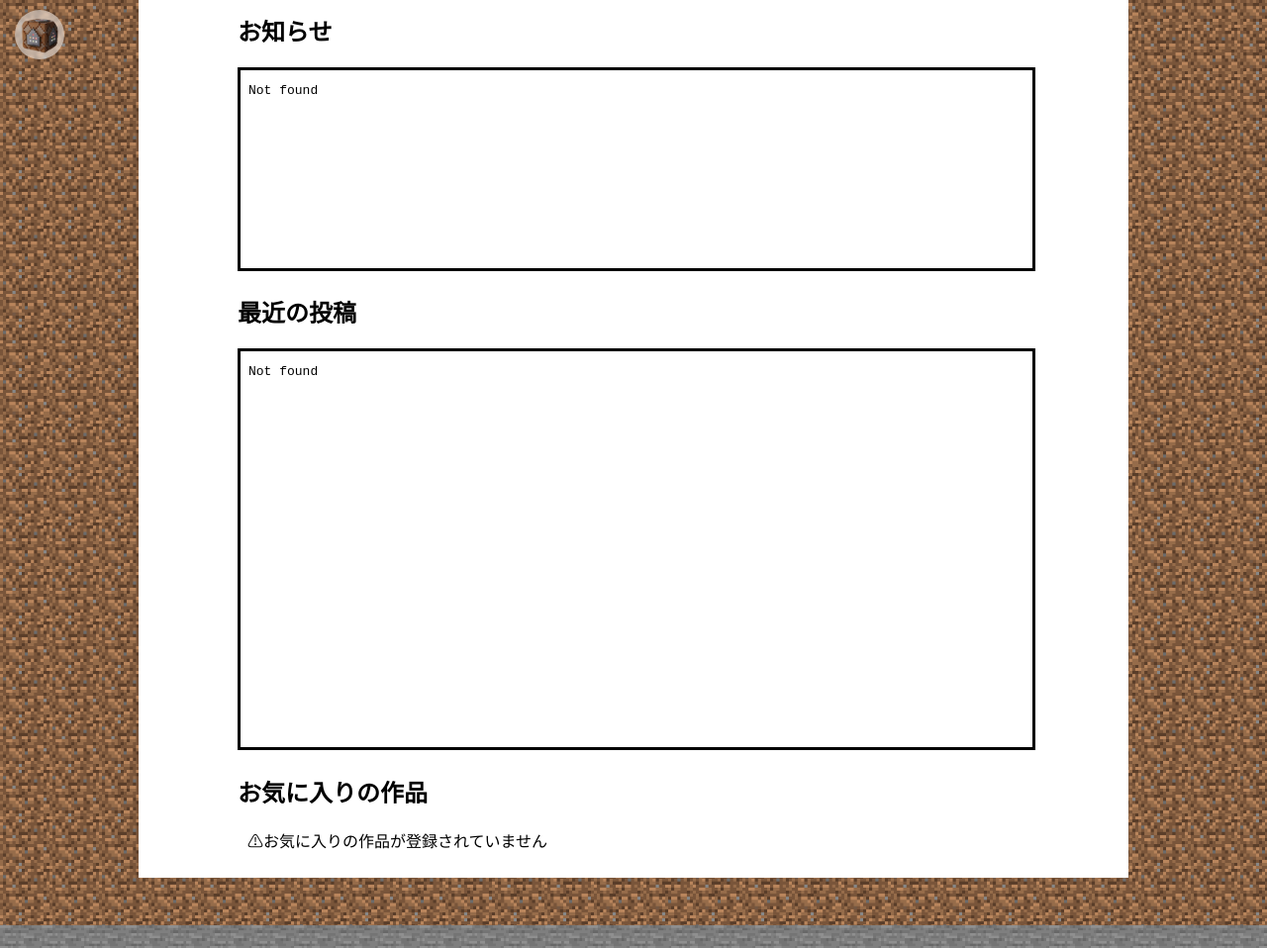
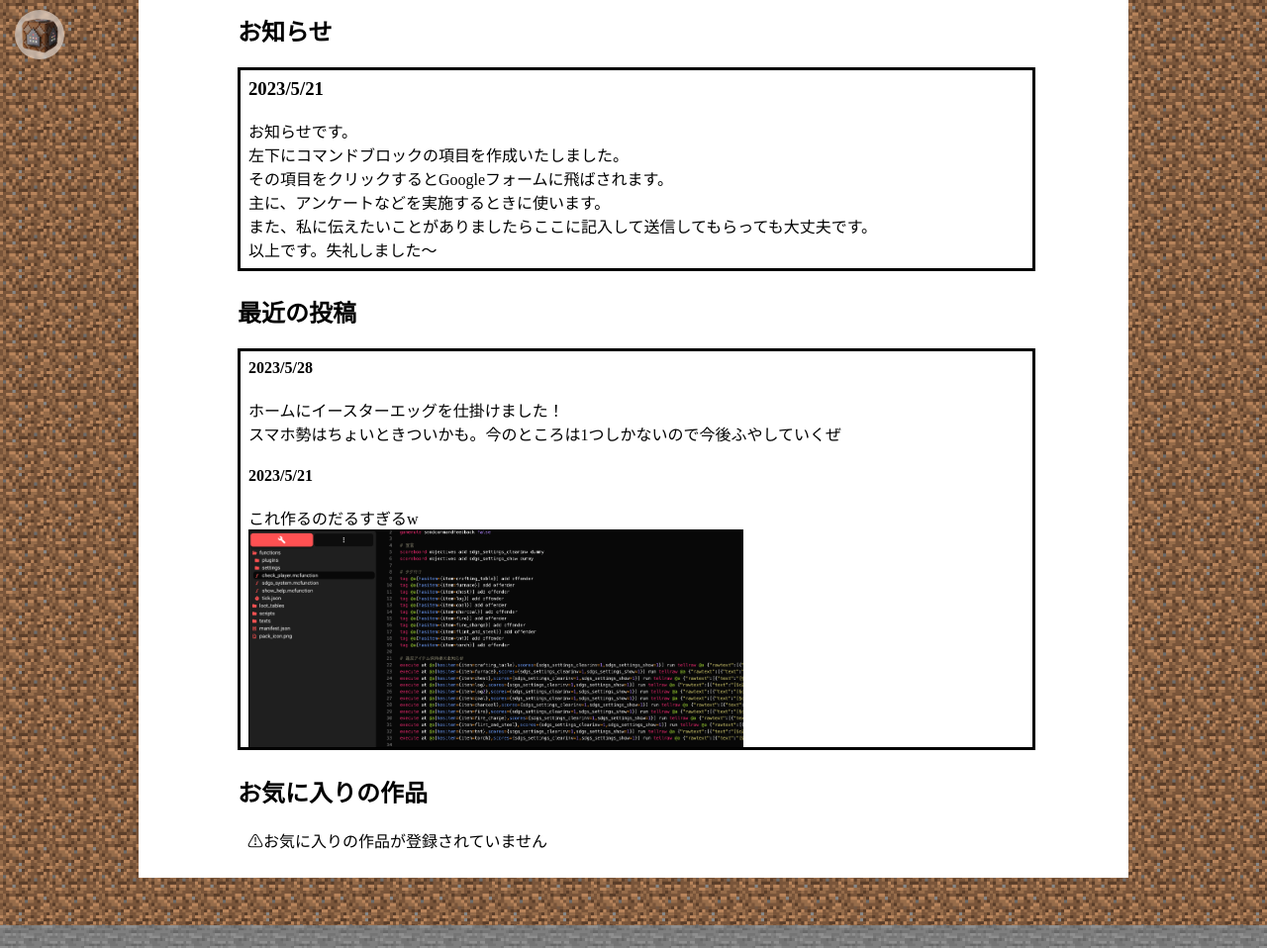
Before and after one commit to SuchGameR/storage, a plain HTML site: page index.html in a window 1280 px wide. Shown: the part 725-1683 px from the top of the page at 99% size. Drawn offline with nearby package versions, Linux system fonts and the light colour scheme; the site is published under a folder, as on GitHub Pages, so addresses that start at the root find nothing; a web font is replaced by a local one.

Commit message:
Update index.html

```diff
--- a/index.html
+++ b/index.html
@@ -59,9 +59,9 @@
         <div style="max-width: 800px; margin: 0 auto; height: 40vh;"><iframe src="https://drive.google.com/file/d/1lt6GmjdDW9YMvr9o1y0yEj5FV4l5tHKW/preview" width="100%" height="100%" allow="autoplay"></iframe></div>
         <!-- <div style="max-width: 800px; margin: 0 auto; height: 40vh;"><iframe width="100%" height="100%" src="https://www.youtube.com/embed/haR7quUH_WA" title="このサイトについて" frameborder="0" allow="accelerometer; autoplay; clipboard-write; encrypted-media; gyroscope; picture-in-picture; web-share" allowfullscreen></iframe></div> -->
         <h2>お知らせ</h2>
-        <iframe src="/notice/01_index.html" frameborder="0" width="100%" height="200px" style="border: solid;">あなたのデバイスでは閲覧することができません</iframe>
+        <iframe src="notice/01_index.html" frameborder="0" width="100%" height="200px" style="border: solid;">あなたのデバイスでは閲覧することができません</iframe>
         <h2>最近の投稿</h2>
-        <iframe src="/blog/01/index.html" frameborder="0" width="100%" height="400px" style="border: solid;">あなたのデバイスでは閲覧することができません</iframe>
+        <iframe src="blog/01/index.html" frameborder="0" width="100%" height="400px" style="border: solid;">あなたのデバイスでは閲覧することができません</iframe>
         <h2>お気に入りの作品</h2>
         <ul>
           <li id="none">⚠お気に入りの作品が登録されていません</li>
```
